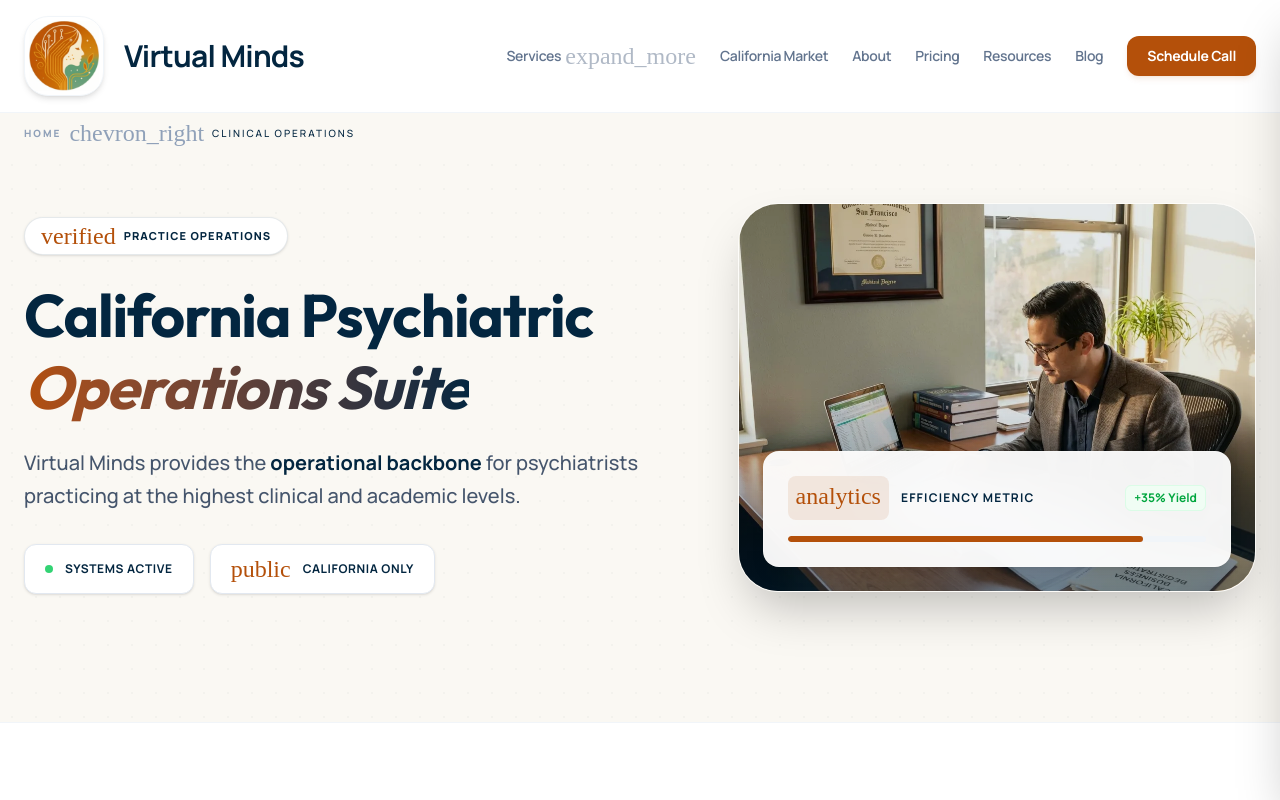
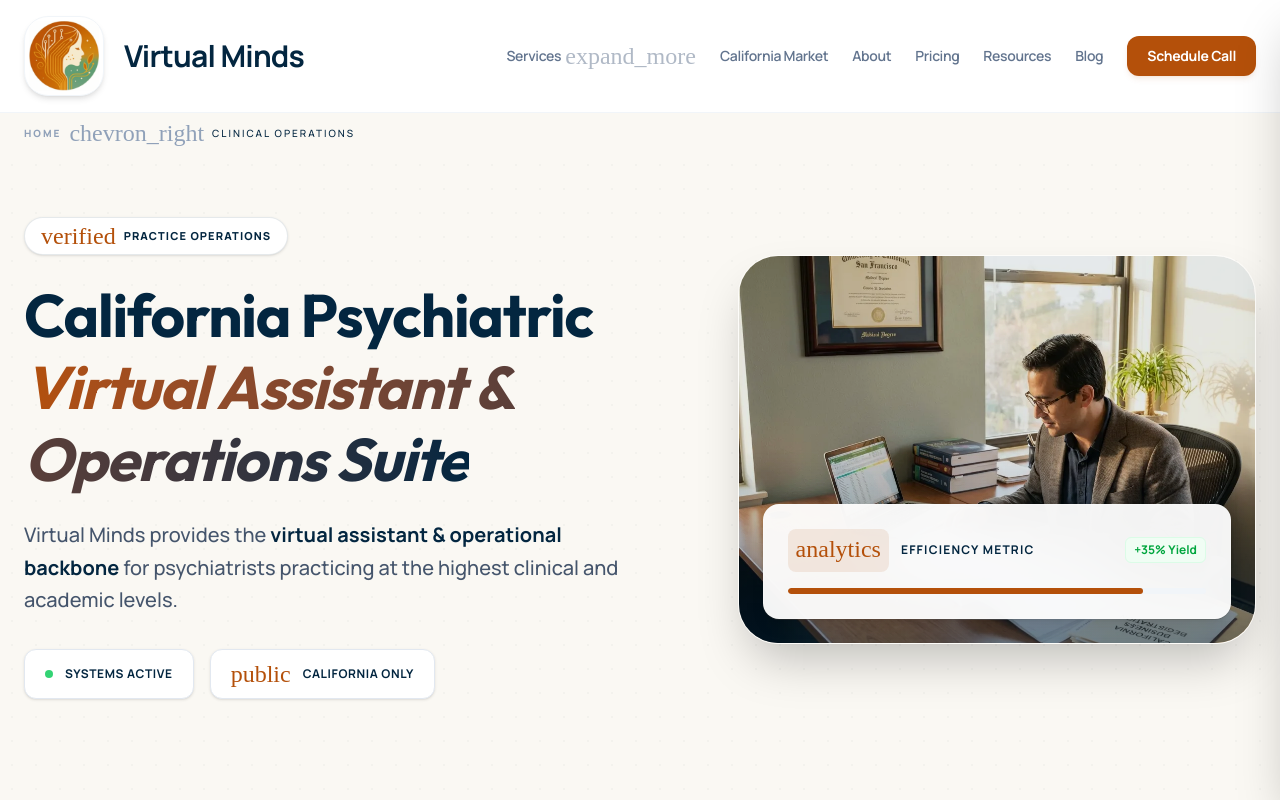
Before and after one commit to Saint210/virtual-minds-site, a Next.js app: page /services in a window 1280 px wide. Shown: the top 800 px of the page. Built offline with nearby package versions, Linux system fonts and the light colour scheme; no server answers.

Commit message:
feat: inject high-value SEO keywords into H1s and intro text

```diff
--- a/src/app/page.tsx
+++ b/src/app/page.tsx
@@ -72,7 +72,7 @@
                 </h1>
 
                 <p className="text-lg md:text-xl text-slate-600 font-medium leading-relaxed max-w-2xl border-l-4 border-primary pl-4 md:pl-6 mb-6 animate-fade-in-up [animation-delay:200ms]">
-                  20+ hours a week on calls, forms, and follow-ups — that's time you should be spending with patients. We handle the admin so you don't have to.
+                  20+ hours a week on calls, forms, and follow-ups — that's time you should be spending with patients. We handle the admin with a dedicated <strong>Psychiatric Virtual Assistant</strong> so you don't have to.
                 </p>
 
                 <p className="text-lg text-slate-500 leading-relaxed max-w-2xl mb-8 animate-fade-in-up [animation-delay:400ms]">
--- a/src/app/services/page.tsx
+++ b/src/app/services/page.tsx
@@ -125,12 +125,12 @@
                                 <h1 className="font-serif text-4xl md:text-6xl text-trust-navy mb-6 leading-[1.05] tracking-tight">
                                     California Psychiatric <br />
                                     <span className="text-transparent bg-clip-text bg-gradient-to-r from-primary to-secondary italic">
-                                        Operations Suite
+                                        Virtual Assistant & Operations Suite
                                     </span>
                                 </h1>
 
                                 <p className="text-lg md:text-xl text-slate-600 leading-relaxed max-w-2xl mb-8 font-medium">
-                                    Virtual Minds provides the <strong className="text-trust-navy">operational backbone</strong> for psychiatrists practicing at the highest clinical and academic levels.
+                                    Virtual Minds provides the <strong className="text-trust-navy">virtual assistant & operational backbone</strong> for psychiatrists practicing at the highest clinical and academic levels.
                                 </p>
 
                                 <div className="flex flex-wrap gap-4">
--- a/src/app/specialties/page.tsx
+++ b/src/app/specialties/page.tsx
@@ -37,8 +37,8 @@
                             </div>
 
                             <h1 className="font-serif text-4xl md:text-6xl font-bold text-trust-navy mb-6 leading-tight">
-                                Specialized Support for <br />
-                                <span className="text-transparent bg-clip-text bg-gradient-to-r from-primary to-secondary">Every Psychiatric Subspecialty</span>
+                                Psychiatric Virtual Assistant Support for <br />
+                                <span className="text-transparent bg-clip-text bg-gradient-to-r from-primary to-secondary">Every Subspecialty</span>
                             </h1>
 
                             <p className="text-lg md:text-xl text-slate-600 leading-relaxed">
```
